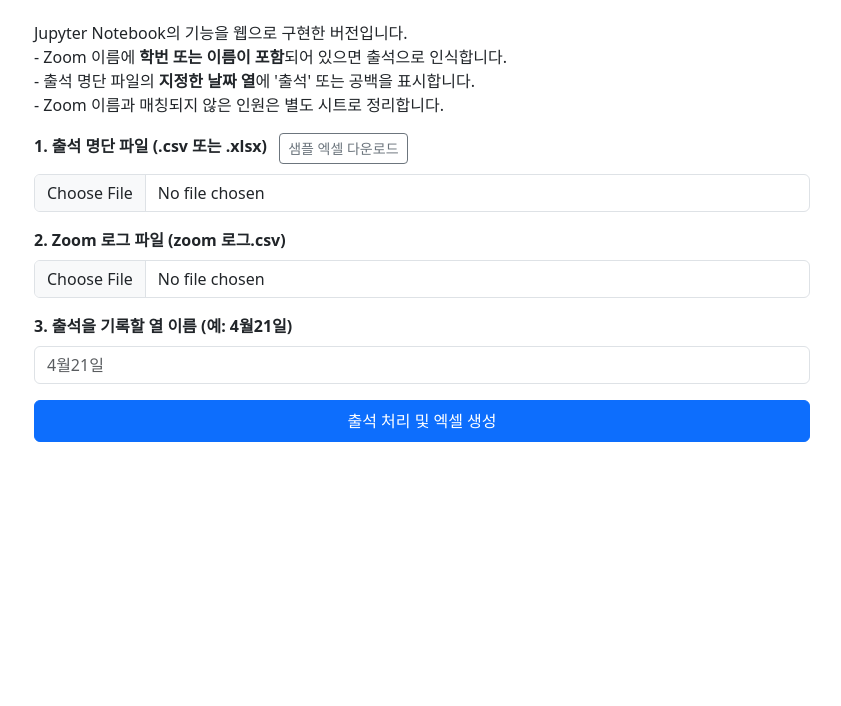
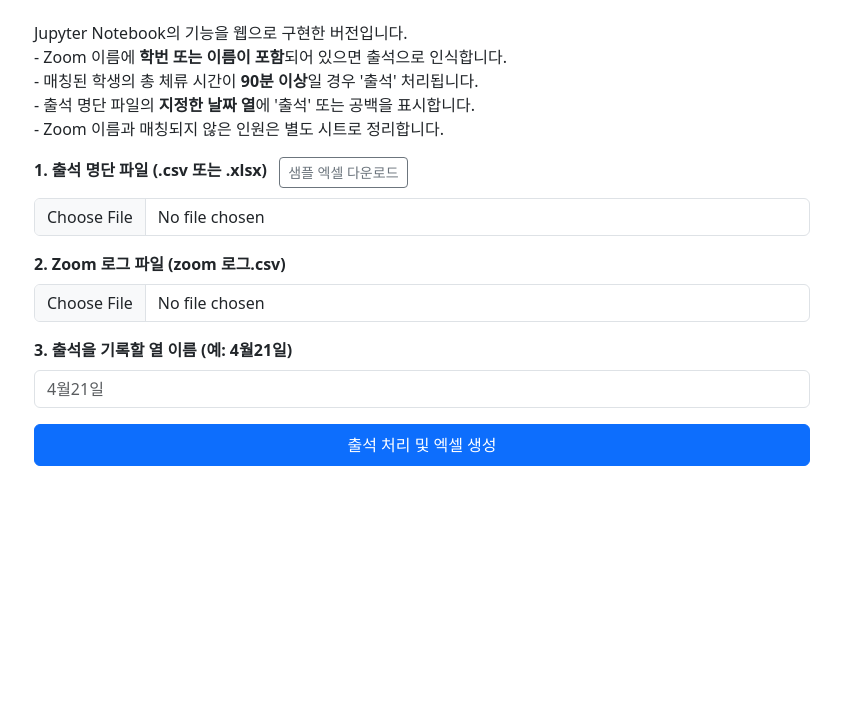
Before and after one commit to IanWChoi/MBS_Attendance, a plain HTML site: page index.html in a window 1280 px wide. Shown: the part 94-800 px from the top of the page, without its empty margins (218-1059 px from the left). Drawn offline with nearby package versions, Linux system fonts and the light colour scheme.

Commit message:
90분이상시 출석인정 기능 명시

```diff
--- a/index.html
+++ b/index.html
@@ -28,6 +28,7 @@
         <p>
             Jupyter Notebook의 기능을 웹으로 구현한 버전입니다.<br>
             - Zoom 이름에 <strong>학번 또는 이름이 포함</strong>되어 있으면 출석으로 인식합니다.<br>
+            - 매칭된 학생의 총 체류 시간이 <strong>90분 이상</strong>일 경우 '출석' 처리됩니다.<br>
             - 출석 명단 파일의 <strong>지정한 날짜 열</strong>에 '출석' 또는 공백을 표시합니다.<br>
             - Zoom 이름과 매칭되지 않은 인원은 별도 시트로 정리합니다.
         </p>
```
